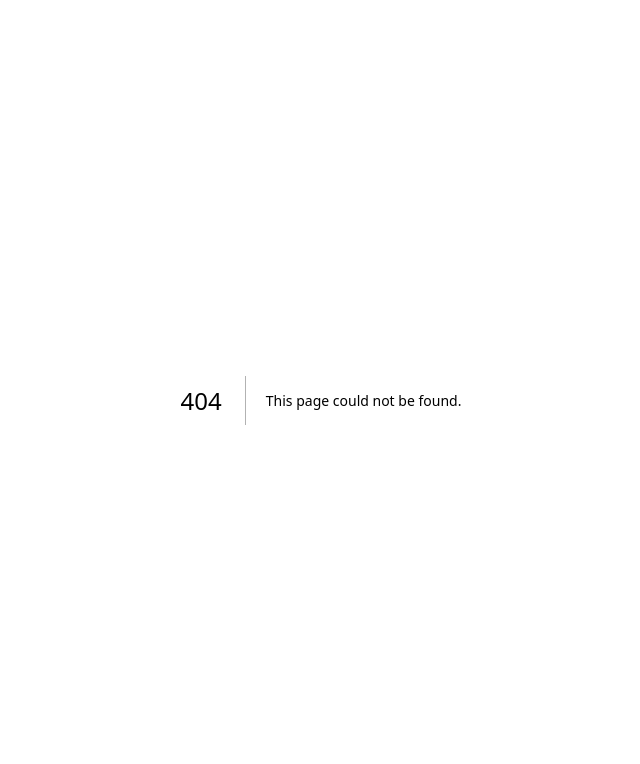
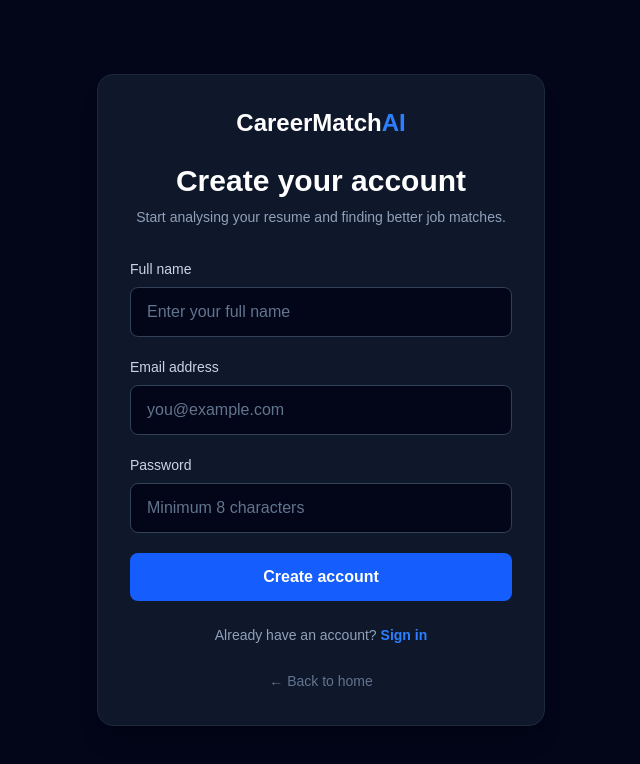
Before and after one commit to Harigovindbn/career-match-ai, a Next.js app: page /auth/signup in a window 1280 px wide. Before the commit this address had no page. Shown: the top 764 px of the page, without its empty margins (319-959 px from the left). Built offline with nearby package versions, Linux system fonts and the light colour scheme.

Commit message:
feat: add Supabase user registration

```diff
--- /dev/null
+++ b/app/auth/signup/actions.ts
@@ -0,0 +1,44 @@
+"use server";
+
+import { redirect } from "next/navigation";
+import { createClient } from "@/lib/supabase/server";
+
+export async function signUp(formData: FormData) {
+  const fullName = formData.get("name");
+  const email = formData.get("email");
+  const password = formData.get("password");
+
+  if (
+    typeof fullName !== "string" ||
+    typeof email !== "string" ||
+    typeof password !== "string"
+  ) {
+    redirect("/auth/signup?error=Please complete all fields");
+  }
+
+  if (!fullName.trim() || !email.trim() || !password.trim()) {
+    redirect("/auth/signup?error=Please complete all fields");
+  }
+
+  if (password.length < 8) {
+    redirect("/auth/signup?error=Password must contain at least 8 characters");
+  }
+
+  const supabase = await createClient();
+
+  const { error } = await supabase.auth.signUp({
+    email: email.trim(),
+    password,
+    options: {
+      data: {
+        full_name: fullName.trim(),
+      },
+    },
+  });
+
+  if (error) {
+    redirect(`/auth/signup?error=${encodeURIComponent(error.message)}`);
+  }
+
+  redirect("/auth/signup/success");
+}
--- /dev/null
+++ b/app/auth/signup/page.tsx
@@ -0,0 +1,110 @@
+import Link from "next/link";
+import { signUp } from "./actions";
+
+export default function SignUpPage() {
+  return (
+    <main className="flex min-h-screen items-center justify-center bg-slate-950 px-4 py-12">
+      <div className="w-full max-w-md rounded-2xl border border-slate-800 bg-slate-900 p-8 shadow-xl">
+        <div className="mb-8 text-center">
+          <Link href="/" className="text-2xl font-bold text-white">
+            CareerMatch<span className="text-blue-500">AI</span>
+          </Link>
+
+          <h1 className="mt-6 text-3xl font-bold text-white">
+            Create your account
+          </h1>
+
+          <p className="mt-2 text-sm text-slate-400">
+            Start analysing your resume and finding better job matches.
+          </p>
+        </div>
+
+        <form action={signUp} className="space-y-5">
+          <div>
+            <label
+              htmlFor="name"
+              className="mb-2 block text-sm font-medium text-slate-300"
+            >
+              Full name
+            </label>
+
+            <input
+              id="name"
+              name="name"
+              type="text"
+              required
+              autoComplete="name"
+              placeholder="Enter your full name"
+              className="w-full rounded-lg border border-slate-700 bg-slate-950 px-4 py-3 text-white outline-none transition placeholder:text-slate-500 focus:border-blue-500 focus:ring-2 focus:ring-blue-500/20"
+            />
+          </div>
+
+          <div>
+            <label
+              htmlFor="email"
+              className="mb-2 block text-sm font-medium text-slate-300"
+            >
+              Email address
+            </label>
+
+            <input
+              id="email"
+              name="email"
+              type="email"
+              required
+              autoComplete="email"
+              placeholder="you@example.com"
+              className="w-full rounded-lg border border-slate-700 bg-slate-950 px-4 py-3 text-white outline-none transition placeholder:text-slate-500 focus:border-blue-500 focus:ring-2 focus:ring-blue-500/20"
+            />
+          </div>
+
+          <div>
+            <label
+              htmlFor="password"
+              className="mb-2 block text-sm font-medium text-slate-300"
+            >
+              Password
+            </label>
+
+            <input
+              id="password"
+              name="password"
+              type="password"
+              required
+              minLength={8}
+              autoComplete="new-password"
+              placeholder="Minimum 8 characters"
+              className="w-full rounded-lg border border-slate-700 bg-slate-950 px-4 py-3 text-white outline-none transition placeholder:text-slate-500 focus:border-blue-500 focus:ring-2 focus:ring-blue-500/20"
+            />
+          </div>
+
+          <button
+            type="submit"
+            className="w-full rounded-lg bg-blue-600 px-4 py-3 font-semibold text-white transition hover:bg-blue-500 focus:outline-none focus:ring-2 focus:ring-blue-500 focus:ring-offset-2 focus:ring-offset-slate-900"
+          >
+            Create account
+          </button>
+        </form>
+
+        <p className="mt-6 text-center text-sm text-slate-400">
+          Already have an account?{" "}
+          <Link
+            href="/auth/login"
+            className="font-semibold text-blue-500 hover:text-blue-400"
+          >
+            Sign in
+          </Link>
+        </p>
+
+        <div className="mt-6 text-center">
+          <Link
+            href="/"
+            className="text-sm text-slate-500 transition hover:text-white"
+          >
+            ← Back to home
+          </Link>
+        </div>
+      </div>
+    </main>
+  );
+}
--- /dev/null
+++ b/app/auth/signup/success/page.tsx
@@ -0,0 +1,29 @@
+import Link from "next/link";
+
+export default function SignUpSuccessPage() {
+  return (
+    <main className="flex min-h-screen items-center justify-center bg-slate-950 px-4">
+      <div className="w-full max-w-md rounded-2xl border border-slate-800 bg-slate-900 p-8 text-center shadow-xl">
+        <div className="mx-auto flex h-14 w-14 items-center justify-center rounded-full bg-green-500/10 text-2xl text-green-400">
+          ✓
+        </div>
+
+        <h1 className="mt-6 text-3xl font-bold text-white">
+          Check your email
+        </h1>
+
+        <p className="mt-3 text-slate-400">
+          Your account was created. Open the confirmation email from Supabase
+          to verify your email address.
+        </p>
+
+        <Link
+          href="/"
+          className="mt-8 inline-block rounded-lg bg-blue-600 px-5 py-3 font-semibold text-white transition hover:bg-blue-500"
+        >
+          Return home
+        </Link>
+      </div>
+    </main>
+  );
+}
--- a/components/layout/Navbar.tsx
+++ b/components/layout/Navbar.tsx
@@ -1,3 +1,5 @@
+import Link from "next/link";
+
 export default function Navbar() {
   return (
     <header className="sticky top-0 z-50 border-b border-slate-800 bg-slate-950/80 backdrop-blur">
@@ -19,9 +21,12 @@ export default function Navbar() {
             Pricing
           </a>
 
-          <button className="rounded-lg bg-blue-600 px-4 py-2 text-white hover:bg-blue-500">
+          <Link
+            href="/auth/signup"
+            className="rounded-lg bg-blue-600 px-4 py-2 text-white hover:bg-blue-500"
+          >
             Sign In
-          </button>
+          </Link>
         </div>
       </nav>
     </header>
```
